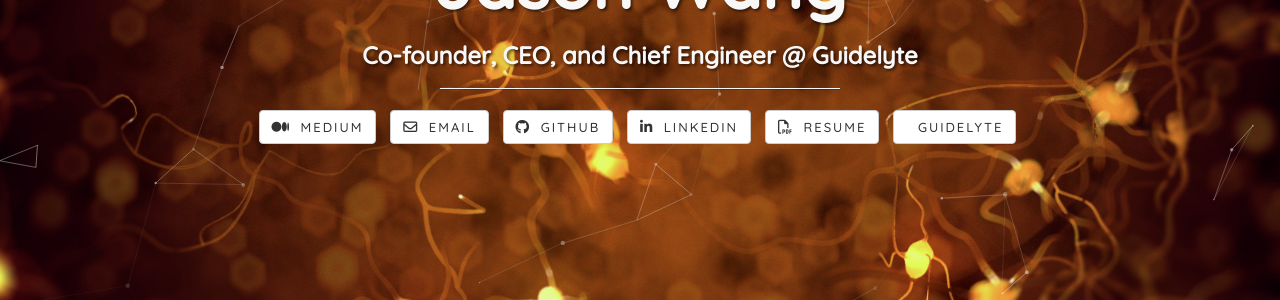
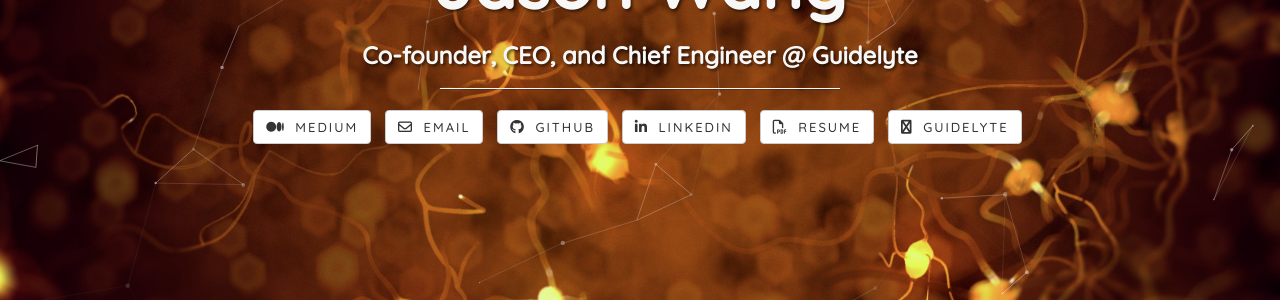
Before and after one commit to jawang94/jawang94.github.io, a Jekyll site: the page built from index.html, in a window 1280 px wide. Shown: the part 333-633 px from the top of the page. Built offline with Jekyll 4.4.1, drawn with Linux system fonts in a browser that asks for light colours; nearby versions of some CDN libraries.

Commit message:
new item

```diff
--- a/_config.yml
+++ b/_config.yml
@@ -39,6 +39,6 @@
   - icon: file-pdf-o
     title: resume
     url: https://jasonw.tech/rsc/CurrentResume.pdf
-  - icon: window-maximum
+  - icon: goodreads-g
     title: guidelyte
     url: https://guidelyte.com
```
